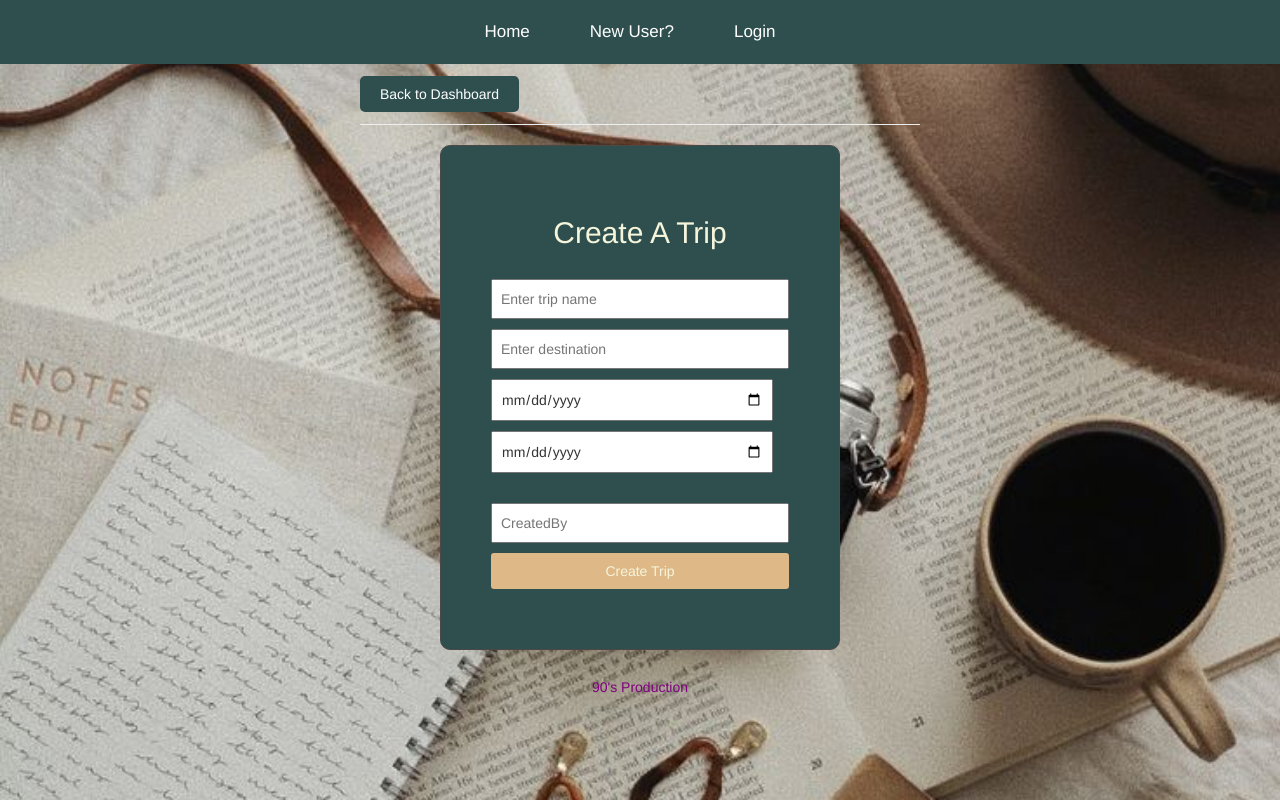
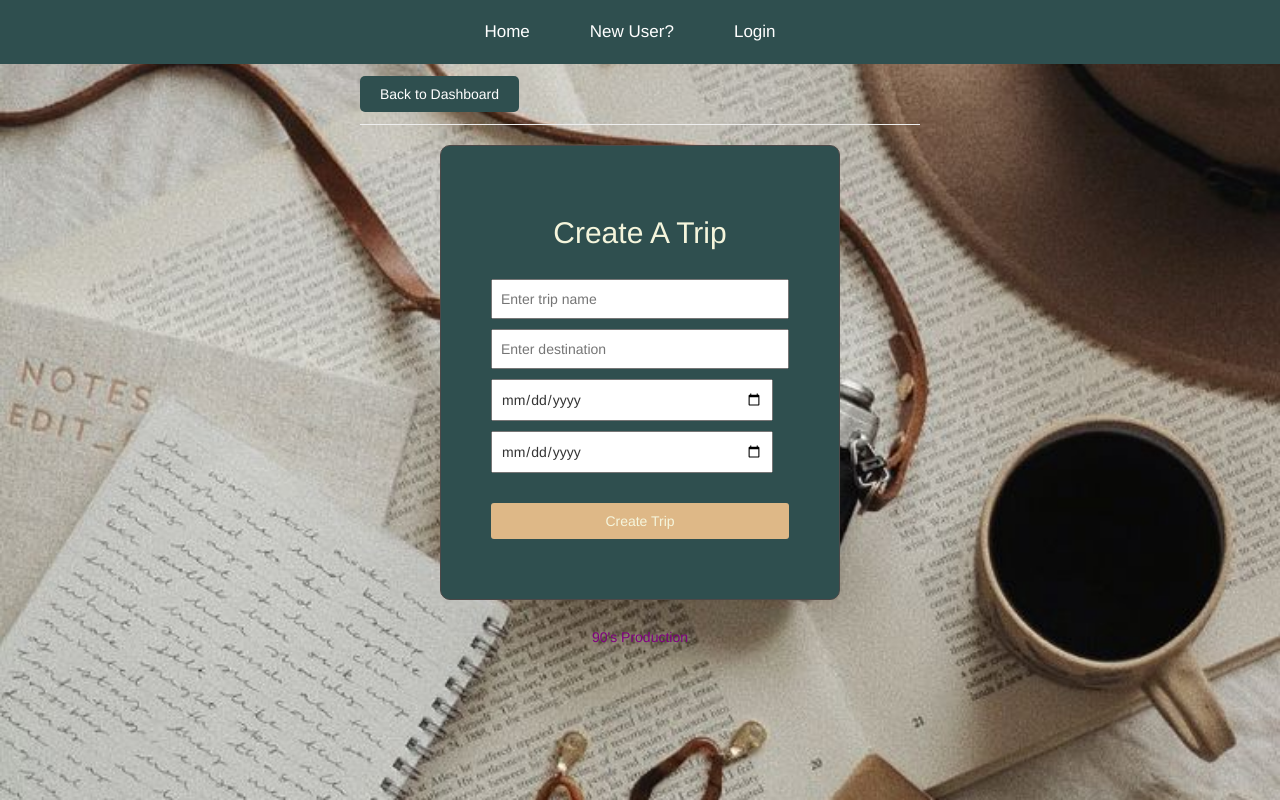
Before and after one commit to jhelm1217/final-react, a React (Vite) app in the folder project-trip/: page /create-trip in a window 1280 px wide. Built offline with nearby package versions, Linux system fonts and the light colour scheme.

Commit message:
saving my work to keep up with all my changes

```diff
--- a/project-trip/src/CreateATrip.jsx
+++ b/project-trip/src/CreateATrip.jsx
@@ -14,7 +14,7 @@ const CreateATrip = ({ setUpcomingTrips }) => {
         destination: '',
         startDate: '',
         endDate: '',
-        createdBy: ''
+        // createdBy: ''
     })
 
     const { auth } = useContext( AuthContext)
@@ -28,6 +28,7 @@ const CreateATrip = ({ setUpcomingTrips }) => {
     }
 
     const submitTrip = () => {
+        const tripData = { ...tripDetails, createdBy: auth };
 
         createTrip({ theNewTokenName: auth.accessToken, tripData: tripDetails })
             .then(() => {
@@ -114,13 +115,13 @@ const CreateATrip = ({ setUpcomingTrips }) => {
             />
             </label> */}
             <br />
-            <input
+            {/* <input
                 type='text'
                 name='createdBy'
                 placeholder='CreatedBy'
                 value={tripDetails.createdBy}
                 onChange={handleInputChange}
-            />
+            /> */}
 
             <button onClick={submitTrip}>Create Trip</button>
         </div>
```
Also changed, not shown: project-trip/src/UpcomingTrips.jsx (+0 -41 lines).
